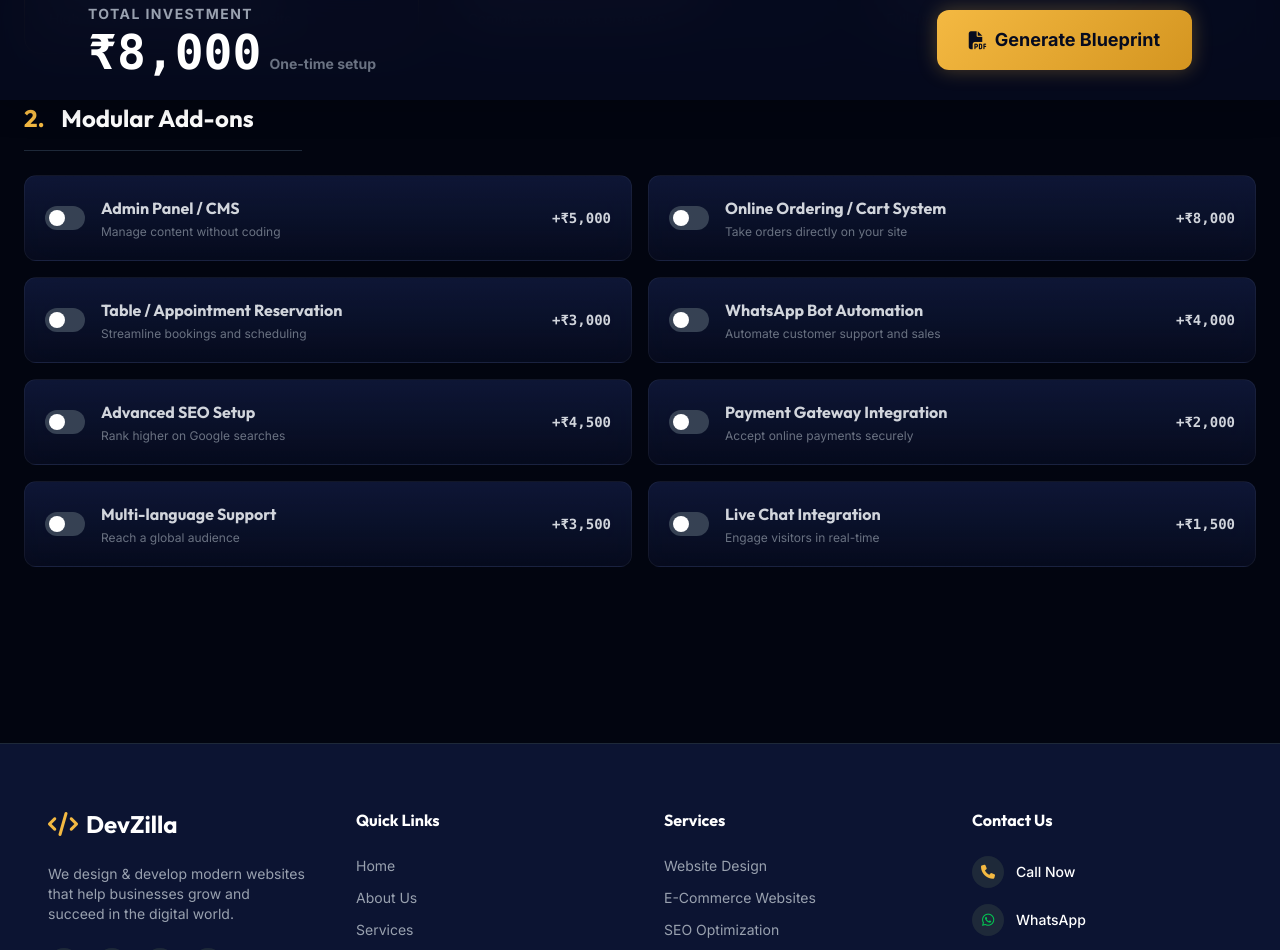
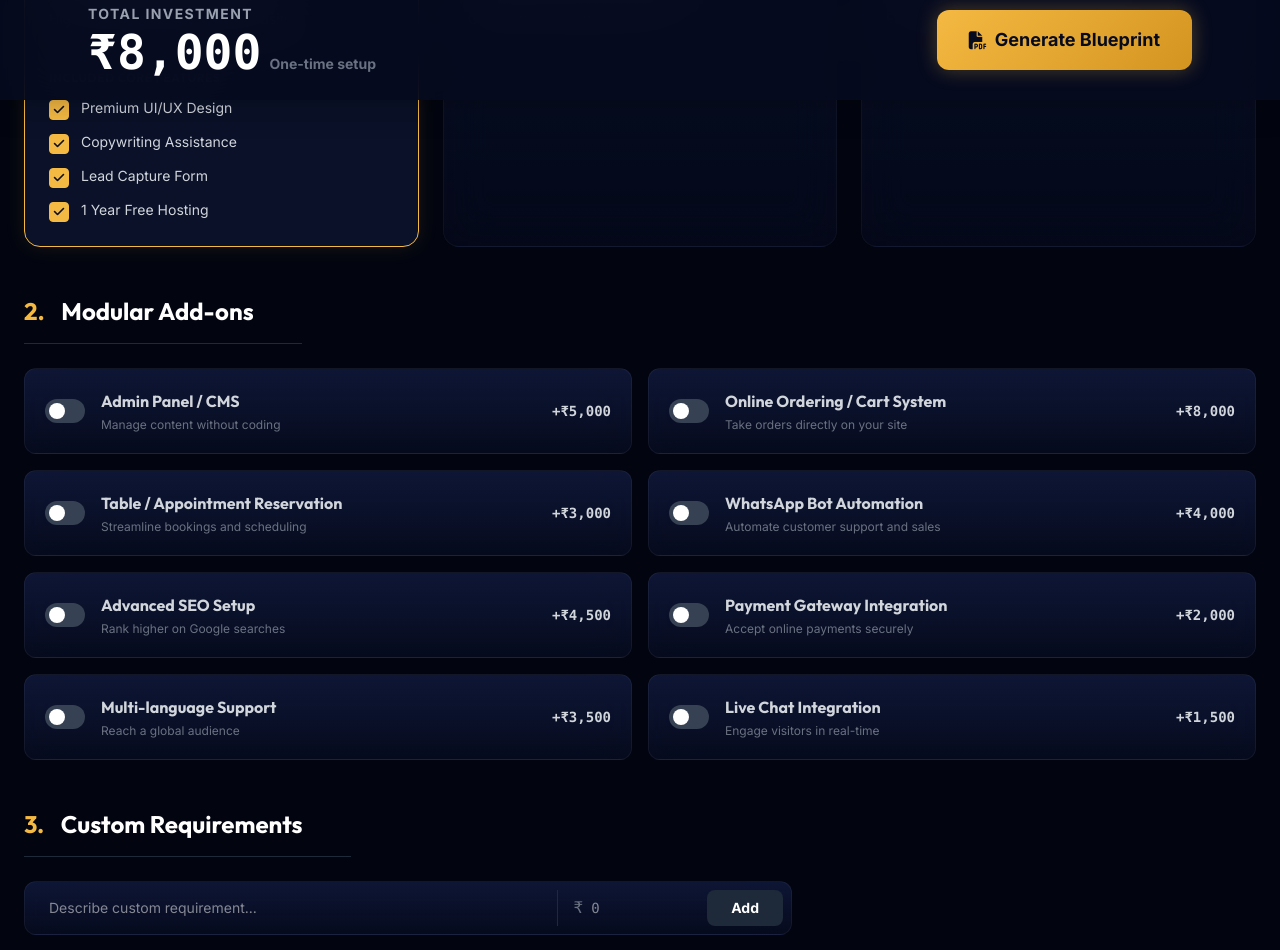
Before and after one commit to yashharfode/devzilla, a Next.js app: page /consultation/demo-client-1 in a window 1280 px wide. Shown: the part 700-1650 px from the top of the page. Built offline with nearby package versions, Linux system fonts and the light colour scheme.

Commit message:
feat: implement granular Base Infrastructure tickboxes and inline Custom Features (Option B)

```diff
--- a/package.json
+++ b/package.json
@@ -11,6 +11,7 @@
   "dependencies": {
     "aos": "^2.3.4",
     "firebase": "^12.14.0",
+    "html-to-image": "^1.11.13",
     "html2canvas": "^1.4.1",
     "jspdf": "^4.2.1",
     "next": "16.2.7",
--- a/src/app/admin/page.tsx
+++ b/src/app/admin/page.tsx
@@ -43,7 +43,7 @@ export default function AdminDashboard() {
 
           {selectedClientId && (
             <div id="shadow-editor">
-              <ShadowEditor clientId={selectedClientId} />
+              <ShadowEditor key={selectedClientId} clientId={selectedClientId} />
             </div>
           )}
         </div>
--- a/src/components/os/BackStage/ShadowEditor.tsx
+++ b/src/components/os/BackStage/ShadowEditor.tsx
@@ -7,18 +7,11 @@ export default function ShadowEditor({ clientId }: { clientId: string }) {
 
   const [discountAmt, setDiscountAmt] = useState('');
   const [discountReason, setDiscountReason] = useState('');
-  const [notes, setNotes] = useState('');
-
-  // Sync state when clientId changes
-  useEffect(() => {
-    if (!currentClient || currentClient.id !== clientId) {
-      selectClient(clientId);
-    } else {
-      setNotes(currentClient.privateView.internalNotes || '');
-    }
-  }, [clientId, currentClient, selectClient]);
+  const [notes, setNotes] = useState(currentClient?.privateView.internalNotes || '');
 
   if (!currentClient || currentClient.id !== clientId) {
+    // This will trigger a re-render from the store if it's missing, but we handle selection manually usually
+    selectClient(clientId);
     return <div className="text-gray-500 animate-pulse p-6">Loading Shadow Editor...</div>;
   }
 
--- a/src/components/os/FrontStage/ConsultationFooter.tsx
+++ b/src/components/os/FrontStage/ConsultationFooter.tsx
@@ -1,7 +1,7 @@
 'use client';
 import { useState } from 'react';
 import { useAgencyStore } from '../../../store/useAgencyStore';
-import html2canvas from 'html2canvas';
+import { toPng } from 'html-to-image';
 import jsPDF from 'jspdf';
 
 export default function ConsultationFooter() {
@@ -16,17 +16,23 @@ export default function ConsultationFooter() {
       const element = document.getElementById('blueprint-content');
       if (!element) throw new Error("Content not found");
 
-      const canvas = await html2canvas(element, {
-        scale: 2,
+      // html-to-image supports modern CSS (like Tailwind v4 oklch/lab colors) perfectly
+      const imgData = await toPng(element, {
         backgroundColor: '#020510',
-        useCORS: true,
+        pixelRatio: 2,
       });
 
-      const imgData = canvas.toDataURL('image/png');
+      // Create an image element to get the native dimensions
+      const img = new Image();
+      img.src = imgData;
+      await new Promise((resolve) => {
+        img.onload = resolve;
+      });
+
       const pdf = new jsPDF('p', 'mm', 'a4');
 
       const pdfWidth = pdf.internal.pageSize.getWidth();
-      const pdfHeight = (canvas.height * pdfWidth) / canvas.width;
+      const pdfHeight = (img.height * pdfWidth) / img.width;
 
       pdf.setFillColor(6, 11, 31);
       pdf.rect(0, 0, pdfWidth, 20, 'F');
--- a/src/components/os/FrontStage/LiveQuotingEngine.tsx
+++ b/src/components/os/FrontStage/LiveQuotingEngine.tsx
@@ -1,11 +1,14 @@
 'use client';
 
-import { useEffect } from 'react';
+import { useEffect, useState } from 'react';
 import { useAgencyStore } from '../../../store/useAgencyStore';
 import { BasePackages, ModularAddons, BasePackageId, AddonId } from '../../../config/pricingDictionary';
 
 export default function LiveQuotingEngine({ clientId }: { clientId: string }) {
-  const { currentClient, initClient, setIndustry, setBasePackage, toggleAddon } = useAgencyStore();
+  const { currentClient, initClient, setIndustry, setBasePackage, toggleAddon, toggleSubFeature, addCustomFeature, removeCustomFeature } = useAgencyStore();
+
+  const [customName, setCustomName] = useState('');
+  const [customPrice, setCustomPrice] = useState('');
 
   useEffect(() => {
     if (!currentClient || currentClient.id !== clientId) {
@@ -23,6 +26,14 @@ export default function LiveQuotingEngine({ clientId }: { clientId: string }) {
 
   const { industry, publicView } = currentClient;
   const industries = ['General', 'Restaurant', 'Hospital', 'Real Estate', 'Gym', 'E-Commerce'];
+
+  const handleAddCustom = () => {
+    if (customName.trim() && customPrice) {
+      addCustomFeature(customName, Number(customPrice));
+      setCustomName('');
+      setCustomPrice('');
+    }
+  };
 
   return (
     <div className="w-full space-y-12 pb-32" id="blueprint-content">
@@ -56,26 +67,58 @@ export default function LiveQuotingEngine({ clientId }: { clientId: string }) {
           <span className="text-primary mr-3">1.</span> Base Infrastructure
         </h3>
         <div className="grid grid-cols-1 md:grid-cols-3 gap-6">
-          {(Object.entries(BasePackages) as [BasePackageId, typeof BasePackages[BasePackageId]][]).map(([id, pkg]) => (
+          {(Object.entries(BasePackages) as [BasePackageId, typeof BasePackages[BasePackageId]][]).map(([id, pkg]) => {
+            const isActive = publicView.basePackage === id;
+            return (
               <div
                 key={id}
-              onClick={() => setBasePackage(id)}
-              className={`cursor-pointer rounded-2xl p-6 transition-all border ${
-                publicView.basePackage === id
+                className={`rounded-2xl p-6 transition-all border ${
+                  isActive
                     ? 'bg-[#0a1128] border-primary shadow-[0_0_20px_rgba(244,185,66,0.1)]'
-                  : 'glass-card border-gray-800 hover:border-gray-700'
+                    : 'glass-card border-gray-800 hover:border-gray-700 opacity-70 hover:opacity-100'
                 }`}
               >
-              <div className="flex justify-between items-start mb-4">
-                <div className={`w-6 h-6 rounded-full flex items-center justify-center border-2 ${publicView.basePackage === id ? 'border-primary' : 'border-gray-700'}`}>
-                  {publicView.basePackage === id && <div className="w-3 h-3 rounded-full bg-primary"></div>}
+                <div
+                  className="flex justify-between items-start mb-4 cursor-pointer"
+                  onClick={() => setBasePackage(id)}
+                >
+                  <div className={`w-6 h-6 rounded-full flex items-center justify-center border-2 flex-shrink-0 ${isActive ? 'border-primary' : 'border-gray-700'}`}>
+                    {isActive && <div className="w-3 h-3 rounded-full bg-primary"></div>}
                   </div>
-                <div className="text-xl font-mono text-white font-bold">₹{pkg.price.toLocaleString('en-IN')}</div>
+                  <div className="text-xl font-mono text-white font-bold ml-4">₹{pkg.price.toLocaleString('en-IN')}</div>
                 </div>
+                <div className="cursor-pointer" onClick={() => setBasePackage(id)}>
                   <h4 className="text-lg font-bold text-white mb-2">{pkg.name}</h4>
                   <p className="text-sm text-gray-400">{pkg.description}</p>
                 </div>
-          ))}
+
+                {isActive && (
+                  <div className="mt-6 pt-4 border-t border-gray-800/50 space-y-3">
+                    <h5 className="text-xs text-gray-500 font-bold uppercase tracking-wider mb-3">Included Core Features</h5>
+                    {pkg.features.map(f => {
+                      const isUnchecked = publicView.uncheckedSubFeatures.includes(f.id);
+                      return (
+                        <div key={f.id} className="flex items-start gap-3 group">
+                          <button
+                            onClick={(e) => { e.stopPropagation(); toggleSubFeature(f.id); }}
+                            className={`w-5 h-5 rounded flex-shrink-0 mt-0.5 flex items-center justify-center border transition-colors ${
+                              !isUnchecked ? 'bg-primary border-primary text-dark' : 'bg-transparent border-gray-600 text-transparent hover:border-primary/50'
+                            }`}
+                          >
+                            <i className="fa-solid fa-check text-xs"></i>
+                          </button>
+                          <div className="cursor-pointer" onClick={() => toggleSubFeature(f.id)}>
+                            <p className={`text-sm transition-colors ${!isUnchecked ? 'text-gray-300 group-hover:text-white' : 'text-gray-600 line-through'}`}>{f.name}</p>
+                            {isUnchecked && <p className="text-xs text-red-400/80 mt-0.5">-₹{f.deductionValue.toLocaleString('en-IN')} (Removed)</p>}
+                          </div>
+                        </div>
+                      )
+                    })}
+                  </div>
+                )}
+              </div>
+            );
+          })}
         </div>
       </div>
 
@@ -114,6 +157,60 @@ export default function LiveQuotingEngine({ clientId }: { clientId: string }) {
           })}
         </div>
       </div>
+
+      {/* Custom Requirements */}
+      <div>
+        <h3 className="text-2xl font-bold text-white mb-6 border-b border-gray-800 pb-4 inline-block pr-12">
+          <span className="text-primary mr-3">3.</span> Custom Requirements
+        </h3>
+
+        <div className="space-y-3 max-w-3xl">
+          {publicView.customFeatures.map(cf => (
+            <div key={cf.id} className="flex items-center justify-between glass-card border border-primary/30 bg-primary/5 p-4 rounded-xl">
+              <div className="flex items-center gap-4">
+                <div className="w-5 h-5 rounded bg-primary flex items-center justify-center text-dark border border-primary">
+                  <i className="fa-solid fa-check text-xs"></i>
+                </div>
+                <span className="font-bold text-white text-sm">{cf.name}</span>
+              </div>
+              <div className="flex items-center gap-4">
+                <span className="font-mono text-primary font-bold">+₹{cf.price.toLocaleString('en-IN')}</span>
+                <button onClick={() => removeCustomFeature(cf.id)} className="text-gray-500 hover:text-red-400 transition w-6 h-6 flex items-center justify-center">
+                  <i className="fa-solid fa-xmark"></i>
+                </button>
+              </div>
+            </div>
+          ))}
+
+          <div className="flex flex-col md:flex-row gap-3 glass-card border border-gray-800 p-2 rounded-xl focus-within:border-gray-600 transition-colors">
+            <input
+              type="text"
+              placeholder="Describe custom requirement..."
+              className="bg-transparent border-none text-white flex-grow focus:outline-none text-sm px-4 py-2"
+              value={customName}
+              onChange={e => setCustomName(e.target.value)}
+              onKeyDown={(e) => e.key === 'Enter' && handleAddCustom()}
+            />
+            <div className="flex items-center gap-2 md:border-l border-gray-800 pl-4 pr-2">
+              <span className="text-gray-500 font-mono">₹</span>
+              <input
+                type="number"
+                placeholder="0"
+                className="bg-transparent border-none text-white w-24 focus:outline-none text-sm font-mono"
+                value={customPrice}
+                onChange={e => setCustomPrice(e.target.value)}
+                onKeyDown={(e) => e.key === 'Enter' && handleAddCustom()}
+              />
+            </div>
+            <button
+              onClick={handleAddCustom}
+              className="bg-gray-800 hover:bg-gray-700 text-white px-6 py-2 rounded-lg text-sm font-bold transition flex items-center justify-center gap-2"
+            >
+              Add
+            </button>
+          </div>
+        </div>
+      </div>
     </div>
   );
 }
--- a/src/config/pricingDictionary.ts
+++ b/src/config/pricingDictionary.ts
@@ -1,10 +1,55 @@
 export type BasePackageId = 'landing_page' | 'standard_business' | 'ecommerce';
 export type AddonId = 'admin_panel' | 'online_ordering' | 'table_reservation' | 'whatsapp_bot' | 'advanced_seo' | 'payment_gateway' | 'multi_language' | 'live_chat';
 
-export const BasePackages: Record<BasePackageId, { name: string; price: number; description: string }> = {
-  landing_page: { name: 'Landing Page / Single Page', price: 8000, description: 'High-converting single page website' },
-  standard_business: { name: 'Standard Business (5 Pages)', price: 15000, description: 'Complete corporate presence' },
-  ecommerce: { name: 'E-Commerce / Advanced App', price: 25000, description: 'Full digital storefront and catalog' }
+export type SubFeature = {
+  id: string;
+  name: string;
+  deductionValue: number;
+};
+
+export type BasePackageConfig = {
+  name: string;
+  price: number;
+  description: string;
+  features: SubFeature[];
+};
+
+export const BasePackages: Record<BasePackageId, BasePackageConfig> = {
+  landing_page: {
+    name: 'Landing Page / Single Page',
+    price: 8000,
+    description: 'High-converting single page website',
+    features: [
+      { id: 'lp_design', name: 'Premium UI/UX Design', deductionValue: 3000 },
+      { id: 'lp_copy', name: 'Copywriting Assistance', deductionValue: 1500 },
+      { id: 'lp_contact', name: 'Lead Capture Form', deductionValue: 1000 },
+      { id: 'lp_hosting', name: '1 Year Free Hosting', deductionValue: 2000 }
+    ]
+  },
+  standard_business: {
+    name: 'Standard Business (5 Pages)',
+    price: 15000,
+    description: 'Complete corporate presence',
+    features: [
+      { id: 'std_pages', name: '5 Core Pages (Home, About...)', deductionValue: 4000 },
+      { id: 'std_seo', name: 'Basic On-page SEO', deductionValue: 2000 },
+      { id: 'std_contact', name: 'Advanced Contact Form', deductionValue: 1500 },
+      { id: 'std_gallery', name: 'Dynamic Portfolio/Gallery', deductionValue: 2000 },
+      { id: 'std_hosting', name: '1 Yr Free Hosting + Domain', deductionValue: 3000 }
+    ]
+  },
+  ecommerce: {
+    name: 'E-Commerce / Advanced App',
+    price: 25000,
+    description: 'Full digital storefront and catalog',
+    features: [
+      { id: 'ecom_catalog', name: 'Product Catalog (Up to 50)', deductionValue: 5000 },
+      { id: 'ecom_cart', name: 'Cart & Checkout Flow', deductionValue: 4000 },
+      { id: 'ecom_payment', name: 'Basic Payment Setup', deductionValue: 2000 },
+      { id: 'ecom_user', name: 'User Auth & Profiles', deductionValue: 3000 },
+      { id: 'ecom_hosting', name: 'Premium Cloud Hosting', deductionValue: 4000 }
+    ]
+  }
 };
 
 export const ModularAddons: Record<AddonId, { name: string; price: number; description: string }> = {
--- a/src/store/useAgencyStore.ts
+++ b/src/store/useAgencyStore.ts
@@ -2,12 +2,16 @@ import { create } from 'zustand';
 import { BasePackageId, AddonId, BasePackages, ModularAddons } from '../config/pricingDictionary';
 
 export type Discount = { id: string; amount: number; reason: string };
+
+export type CustomFeature = { id: string; name: string; price: number };
 
 export type ClientDocument = {
   id: string;
   industry: string;
   publicView: {
     basePackage: BasePackageId;
+    uncheckedSubFeatures: string[]; // Added
+    customFeatures: CustomFeature[]; // Added
     selectedAddons: AddonId[];
     finalPrice: number;
   };
@@ -27,6 +31,9 @@ interface AgencyState {
   selectClient: (id: string) => void;
   setIndustry: (industry: string) => void;
   setBasePackage: (pkg: BasePackageId) => void;
+  toggleSubFeature: (subId: string) => void; // Added
+  addCustomFeature: (name: string, price: number) => void; // Added
+  removeCustomFeature: (id: string) => void; // Added
   toggleAddon: (addon: AddonId) => void;
   addDiscount: (amount: number, reason: string) => void;
   removeDiscount: (id: string) => void;
@@ -35,11 +42,19 @@ interface AgencyState {
 }
 
 const recalculatePrices = (client: ClientDocument): ClientDocument => {
-  const basePrice = BasePackages[client.publicView.basePackage].price;
+  const basePkg = BasePackages[client.publicView.basePackage];
+  const basePrice = basePkg.price;
+
+  const deductions = client.publicView.uncheckedSubFeatures.reduce((sum, subId) => {
+    const feature = basePkg.features.find(f => f.id === subId);
+    return sum + (feature ? feature.deductionValue : 0);
+  }, 0);
+
   const addonsPrice = client.publicView.selectedAddons.reduce((sum, addonId) => sum + ModularAddons[addonId].price, 0);
+  const customFeaturesPrice = client.publicView.customFeatures.reduce((sum, cf) => sum + cf.price, 0);
   const totalDiscounts = client.privateView.discounts.reduce((sum, d) => sum + d.amount, 0);
 
-  const baseCost = basePrice + addonsPrice;
+  const baseCost = basePrice - deductions + addonsPrice + customFeaturesPrice;
   const finalPrice = Math.max(0, baseCost - totalDiscounts);
 
   return {
@@ -62,13 +77,13 @@ export const useAgencyStore = create<AgencyState>((set) => ({
     {
       id: 'demo-client-1',
       industry: 'Restaurant',
-      publicView: { basePackage: 'standard_business', selectedAddons: ['online_ordering'], finalPrice: 23000 },
+      publicView: { basePackage: 'standard_business', uncheckedSubFeatures: [], customFeatures: [], selectedAddons: ['online_ordering'], finalPrice: 23000 },
       privateView: { baseCost: 23000, discounts: [{ id: 'd1', amount: 2000, reason: 'Early close' }], margin: 21000, internalNotes: 'High priority', followUpSchedule: '3_days' }
     },
     {
       id: 'demo-client-2',
       industry: 'E-Commerce',
-      publicView: { basePackage: 'ecommerce', selectedAddons: ['payment_gateway', 'admin_panel'], finalPrice: 32000 },
+      publicView: { basePackage: 'ecommerce', uncheckedSubFeatures: [], customFeatures: [], selectedAddons: ['payment_gateway', 'admin_panel'], finalPrice: 32000 },
       privateView: { baseCost: 32000, discounts: [], margin: 32000, internalNotes: 'Budget strict', followUpSchedule: '7_days' }
     }
   ],
@@ -79,6 +94,8 @@ export const useAgencyStore = create<AgencyState>((set) => ({
       industry: 'General',
       publicView: {
         basePackage: 'landing_page',
+        uncheckedSubFeatures: [],
+        customFeatures: [],
         selectedAddons: [],
         finalPrice: BasePackages['landing_page'].price,
       },
@@ -99,6 +116,48 @@ export const useAgencyStore = create<AgencyState>((set) => ({
       return { currentClient: { ...client } };
     }
     return state;
+  }),
+
+  toggleSubFeature: (subId) => set((state) => {
+    if (!state.currentClient) return state;
+    const currentUnchecked = state.currentClient.publicView.uncheckedSubFeatures;
+    const newUnchecked = currentUnchecked.includes(subId)
+      ? currentUnchecked.filter(id => id !== subId)
+      : [...currentUnchecked, subId];
+
+    return {
+      currentClient: recalculatePrices({
+        ...state.currentClient,
+        publicView: { ...state.currentClient.publicView, uncheckedSubFeatures: newUnchecked }
+      })
+    };
+  }),
+
+  addCustomFeature: (name, price) => set((state) => {
+    if (!state.currentClient) return state;
+    const newFeature = { id: Date.now().toString(), name, price };
+    return {
+      currentClient: recalculatePrices({
+        ...state.currentClient,
+        publicView: {
+          ...state.currentClient.publicView,
+          customFeatures: [...state.currentClient.publicView.customFeatures, newFeature]
+        }
+      })
+    };
+  }),
+
+  removeCustomFeature: (id) => set((state) => {
+    if (!state.currentClient) return state;
+    return {
+      currentClient: recalculatePrices({
+        ...state.currentClient,
+        publicView: {
+          ...state.currentClient.publicView,
+          customFeatures: state.currentClient.publicView.customFeatures.filter(f => f.id !== id)
+        }
+      })
+    };
   }),
 
   setIndustry: (industry) => set((state) => {
```
Also changed, not shown: 1 other file (tests, documents, lock files or other folders). Lines whose indentation alone changed are shown as unchanged.
